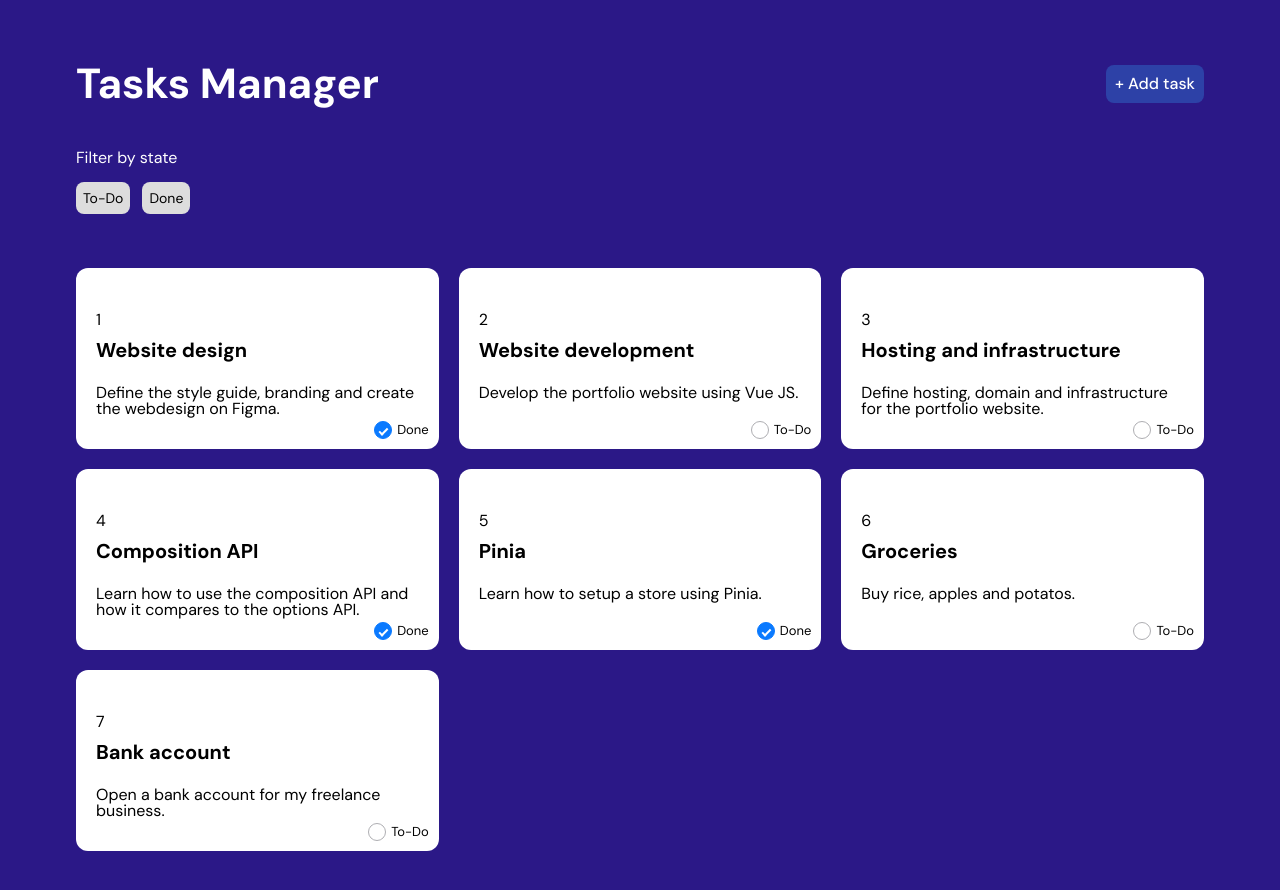
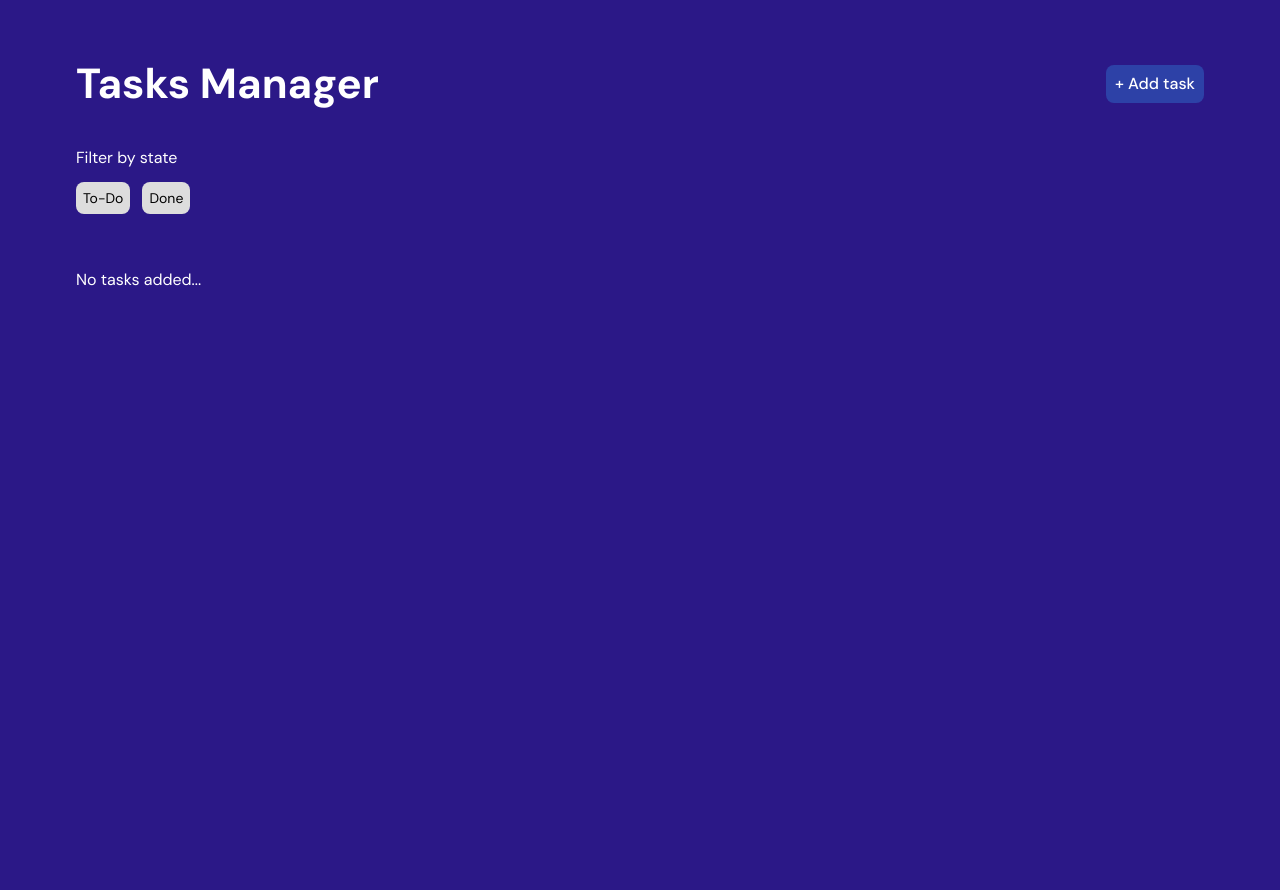
Before and after one commit to Marcos-SCO/vue-composition-api-pinia, a Vue app: page / in a window 1280 px wide. Shown: the top 890 px of the page. After the commit the page ends 800 px from the top, so only its background shows below. Built offline with nearby package versions, Linux system fonts and the light colour scheme.

Commit message:
feat: localstorage addition to get tasks in the playthrough

```diff
--- a/src/App.vue
+++ b/src/App.vue
@@ -14,6 +14,10 @@
   const appName = "Tasks Manager";
 
   // console.log(store.filteredTasks);
+
+  store.$subscribe((mutation, state) => {
+    localStorage.setItem("tasks", JSON.stringify(state.reactiveTasks));
+  });
 </script>
 
 <template>
@@ -34,7 +38,7 @@
 
     <div class="tasks">
       <div v-if="store.filteredTasks.length < 1">
-        <p>No more {{ store.filterLabels.getLabel(store.filterBy) }} tasks...</p>
+        <p>No {{ store.filterLabels.getLabel(store.filterBy) }} tasks added...</p>
       </div>
 
       <!-- @toggleCompleted="store.handleToggleCompleted" -->
--- a/src/stores/tasksStore.js
+++ b/src/stores/tasksStore.js
@@ -7,7 +7,9 @@ import { useModalStore } from "./modalStore";
 
 export const useTasksStore = defineStore('tasks', () => {
 
-    const reactiveTasks = reactive(tasks);
+    // const reactiveTasks = reactive(tasks);
+    const reactiveTasks = reactive(JSON.parse(localStorage.getItem("tasks")) ?? []);
+
 
     let filterBy = ref("");
 
```
